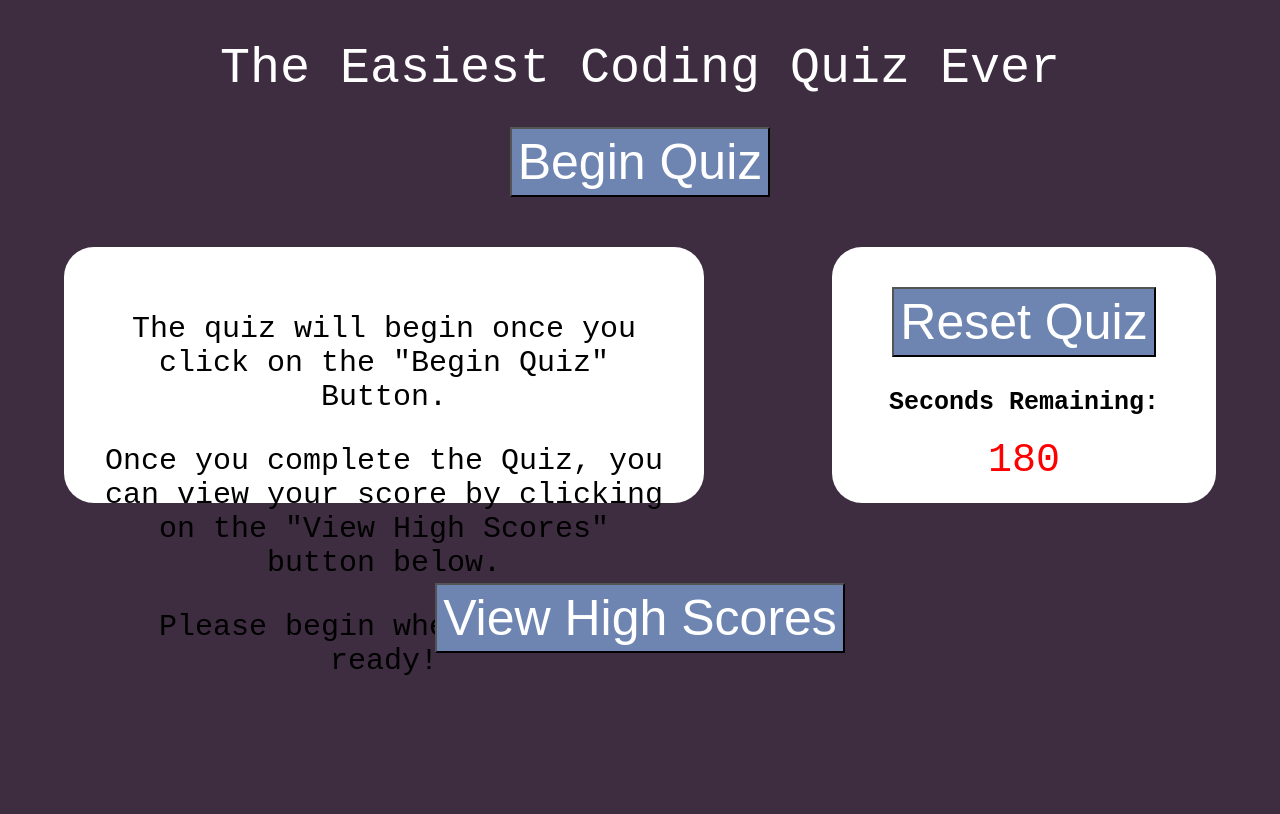
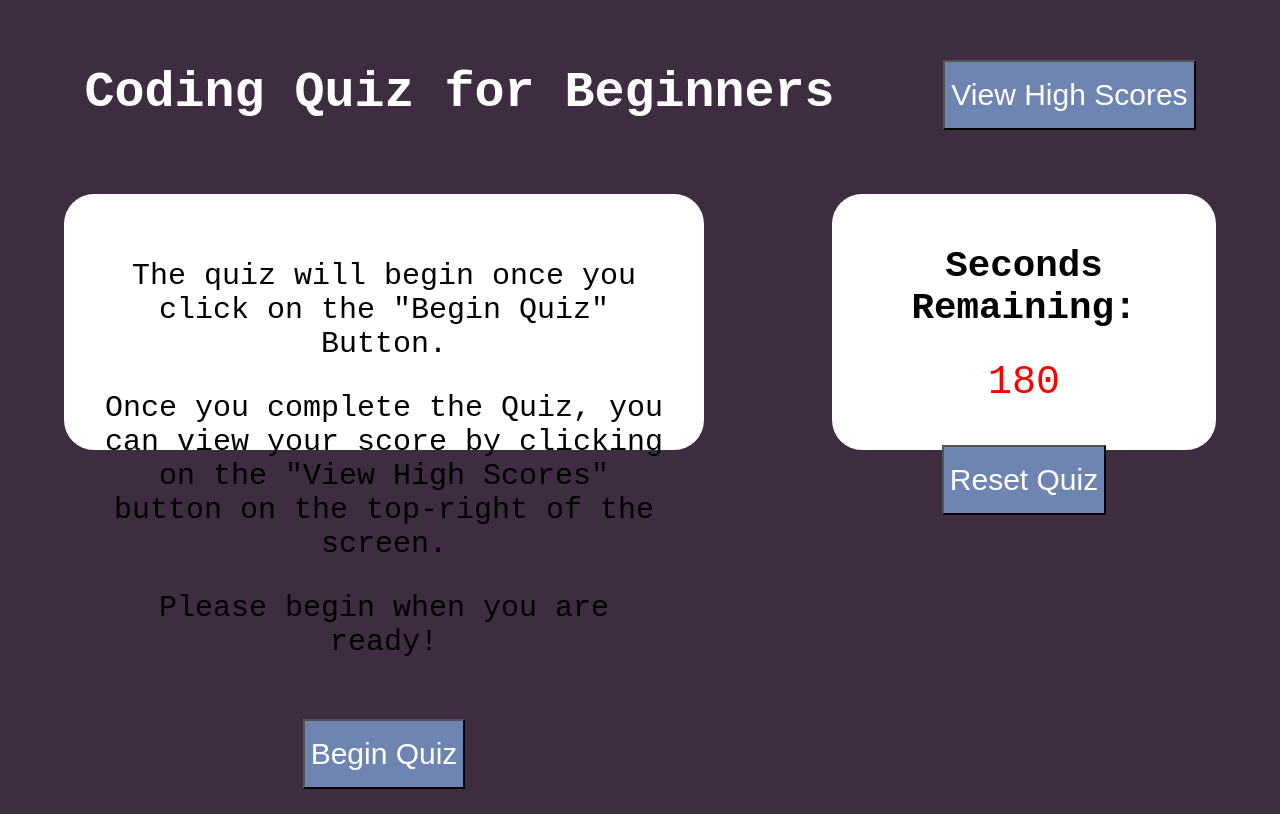
Before and after one commit to NickyLiu91/code-quiz, a plain HTML site: page index.html in a window 1280 px wide. Drawn offline with Linux system fonts and the light colour scheme.

Commit message:
moved buttons around in both html and css, and removed other lines to simplify code

```diff
--- a/index.html
+++ b/index.html
@@ -2,15 +2,16 @@
 <html>
 
 <head>
-<title>Code Quiz</title>
+<title>Coding Quiz</title>
     <meta charset="UTF-8" />
     <meta name="viewport" content="width=device-width, initial-scale=1" />
 <link rel="stylesheet" type="text/css" href="style.css" />
 </head>
 <body>
 <header>
-    <div class="header-text">The Easiest Coding Quiz Ever</div>
-    <button id="header-button"> Begin Quiz</button>
+    <h1>Coding Quiz for Beginners</h1>
+
+    <button id="score-button"> View High Scores</button>
 </header>
 
 
@@ -19,32 +20,28 @@
 <div class="quiz-questions">
     <div class="button-initiator">
     <p>The quiz will begin once you click on the "Begin Quiz" Button.</p>
-    <p>Once you complete the Quiz, you can view your score by clicking on the "View High Scores" button below.</p>
+    <p>Once you complete the Quiz, you can view your score by clicking on the "View High Scores" button on the top-right of the screen.</p>
     <p>Please begin when you are ready!</p>
+    <button id="header-button"> Begin Quiz</button>
 </div>
 </div>
     </section>
 
             <section>
             <div class="quiz-results">
-            <div class="correct-incorrect-section">
-
-            <div>
-    <button id="reset-button"> Reset Quiz</button>
+           <div>
             </div>
             <div class="quiz-timer">
             <div class="timer-text">
    <h2>Seconds Remaining:</h2>
             <div class="timer-count">180</div></div>
-        </div>
             </div>
+        <button id="reset-button"> Reset Quiz</button>
+            </div>
+
     </section>
 
 </main>
-<footer>
-        <button id="score-button"> View High Scores</button>
-    </footer>
-
-    <script src="script.js"></script>
+<script src="script.js"></script>
 </body>
 </html>
--- a/style.css
+++ b/style.css
@@ -6,44 +6,37 @@
 --Text-two: black;
 }
 
-/* universal */
-* {
-box-sizing: border-box;
-}
-
 /* this include background color */
 body {
 font-family: 'Courier New', Courier, monospace;
 margin: 0;
 display: flex;
 flex-direction: column;
-justify-content: flex-start;
 background-color: var(--Background);
+font-size: 25px;
+text-align: center;
+font-family: 'Courier New', Courier, monospace;
 
 }
 /* the easiest code header */
 header {
 text-align: center;
-border-bottom: 40px;
-padding: 40px;
+border-bottom: 20px;
+padding: 30px;
 color:var(--Text);
-font-size: 50px;
+font-size: 25px;
 font-family: 'Courier New', Courier, monospace;
+display: flex;
+justify-content: space-around;
 }
-/*view scores button added to footer */
-footer {
-text-align: center;
-border-bottom: 10px;
-padding: 40px;
-bottom: auto;
 
-    }
 /* organize both sections/white boxes */
 main {
 display:flex;
-flex: wrap;
+
 justify-content: space-around;
 }
+
 
 /* section the left */
 .quiz-questions {
@@ -57,6 +50,7 @@ justify-content: space-around;
     padding: 10px;
     margin-top: 10px;
     margin-bottom: 10px;
+    box-sizing: border-box;
     }
 /* white-box on the right */
 .quiz-results {
@@ -70,6 +64,7 @@ justify-content: space-around;
     padding: 10px;
     margin-top: 10px;
     margin-bottom: 10px;
+    box-sizing: border-box;
 }
 
 .quiz-timer{
@@ -77,27 +72,15 @@ padding: 10px;
 
 }
 
-/* section on the right */
-.correct-incorrect-section{
-    color:var(--Text-two);
-    text-align: center;
-    font-family: 'Courier New', Courier, monospace;
-    font-size: 15px;
-}
-
-
-
 /* button to re-do quiz */
 #reset-button, #header-button, #score-button{
     color:var(--Text);
     background-color: var(--Button);
-    font-size:50px;
+    font-size:30px;
     height: 70px;
     line-height: 10px;
     margin-top: 30px;
     text-align: center;
-
-
 }
 
 /* this is diplaying the seconds remaining */
@@ -109,7 +92,6 @@ padding: 10px;
     font-family: 'Courier New', Courier, monospace;
 }
 
-
 /* The ready message before hitting begin button text*/
 .button-initiator {
 
@@ -117,29 +99,4 @@ padding: 10px;
     font-family: 'Courier New', Courier, monospace;
     margin-bottom: 30px ;
     font-size: 30px;
-
 }
-
-/* this is incorrect/correct anwsers heading*/
-h2 {
-
-    color:var(--Text-two);
-    font-size: 25px;
-    text-align: center;
-    font-family: 'Courier New', Courier, monospace;
-
-}
-
-@media screen and (max-width: 992px){
-main {
-    flex-direction: column;
-}
-
-.quiz-results, .quiz-questions {
-
-    width: 20vw;
-    height: 40px;
-}
-
-
-}
```
